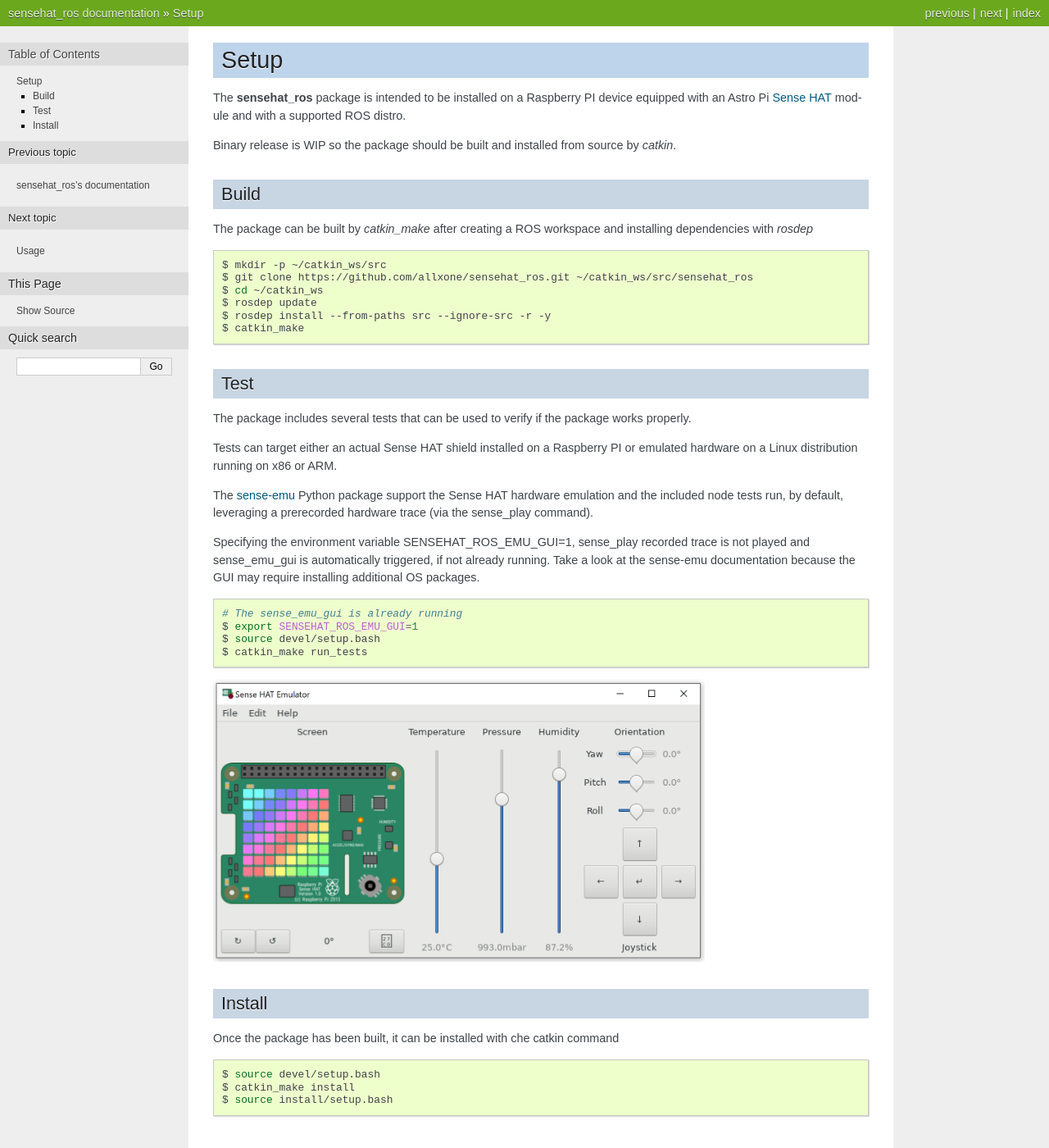
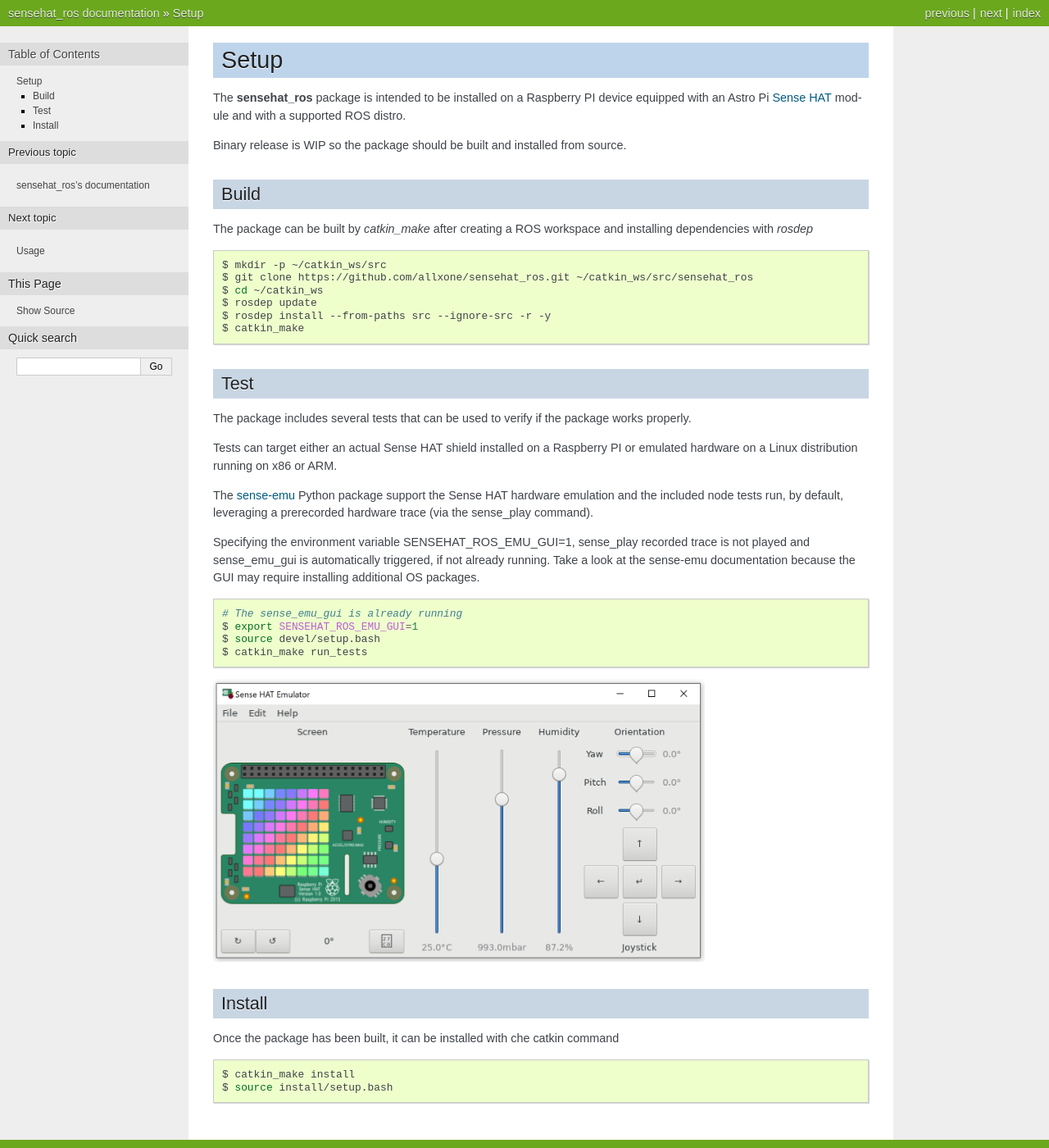
Before and after one commit to allxone/sensehat_ros, a Sphinx documentation site: the page built from doc/setup.rst, in a window 1280 px wide and 1400 px high. Shown: the whole window at 82% size. Built offline with Sphinx 7.4.7, drawn with Linux system fonts in a browser that asks for light colours; the version number could not be read and is left out.

Commit message:
Fix documentation

```diff
--- a/doc/index.rst
+++ b/doc/index.rst
@@ -14,6 +14,7 @@
 .. image:: images/sense_hat.jpg
     :width: 400
     :align: center
+    :target: https://www.raspberrypi.org/products/sense-hat/
 
 The **sensehat_ros** ROS package helps integrating the Astro Pi `Sense HAT`_ sensor module with the ROS
 ecosystem.
--- a/doc/setup.rst
+++ b/doc/setup.rst
@@ -3,7 +3,7 @@
 The **sensehat_ros** package is intended to be installed on a Raspberry PI device equipped with an
 Astro Pi `Sense HAT`_ module and with a supported ROS distro.
 
-Binary release is WIP so the package should be built and installed from source by `catkin`.
+Binary release is WIP so the package should be built and installed from source.
 
 .. _`Sense HAT`: https://www.raspberrypi.org/products/sense-hat/
 
@@ -57,6 +57,5 @@
 
 .. code-block:: bash
 
-    $ source devel/setup.bash
     $ catkin_make install
     $ source install/setup.bash
--- a/doc/usage.rst
+++ b/doc/usage.rst
@@ -70,7 +70,7 @@
 
 Examples
 --------
-The package includes two sample nodes to show how to call services interactively or consume messages from topics.
+The package includes two sample client nodes to show how to call services interactively or consume messages from topics.
 
 .. code-block:: bash
 
```
Also changed, not shown: 13 other files.
